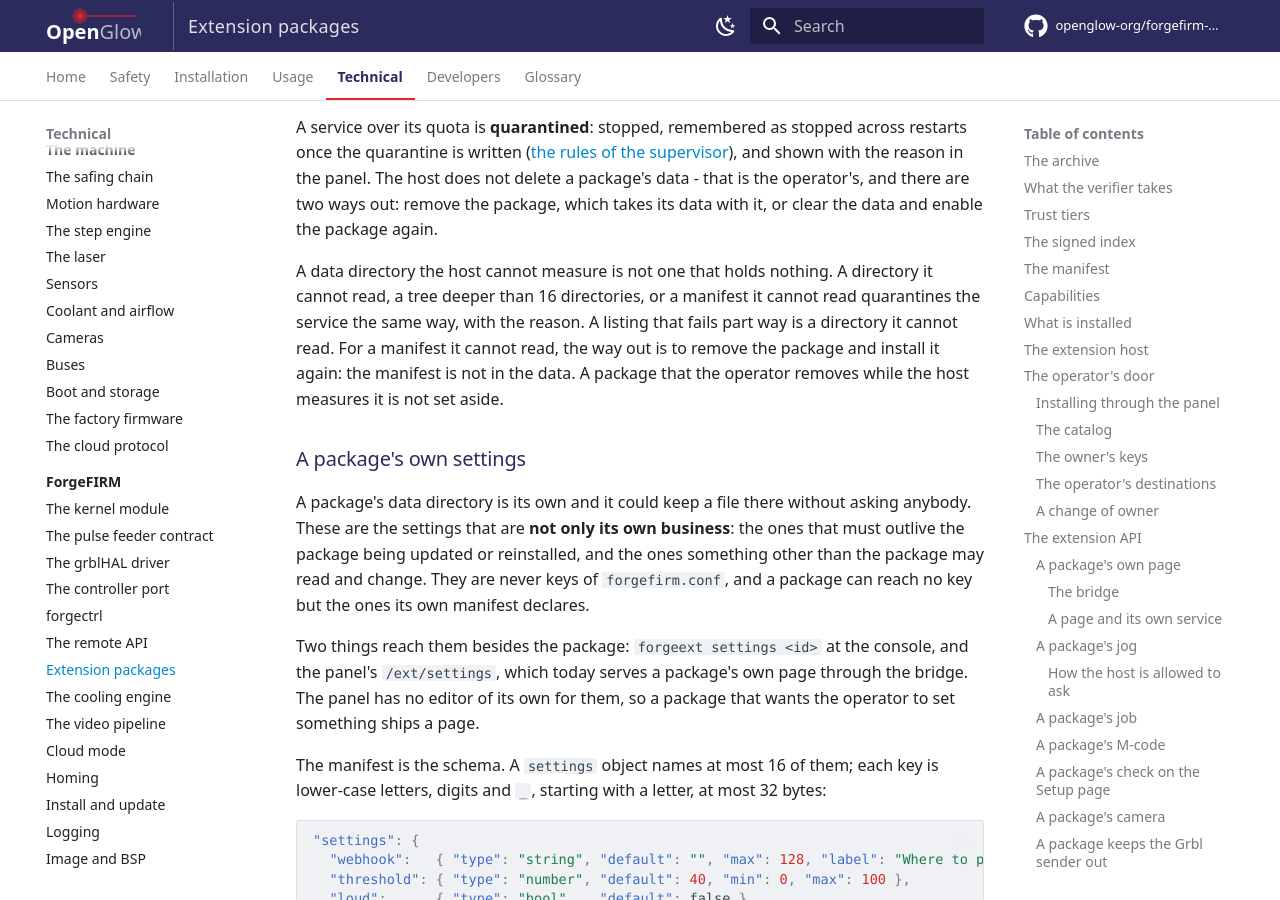
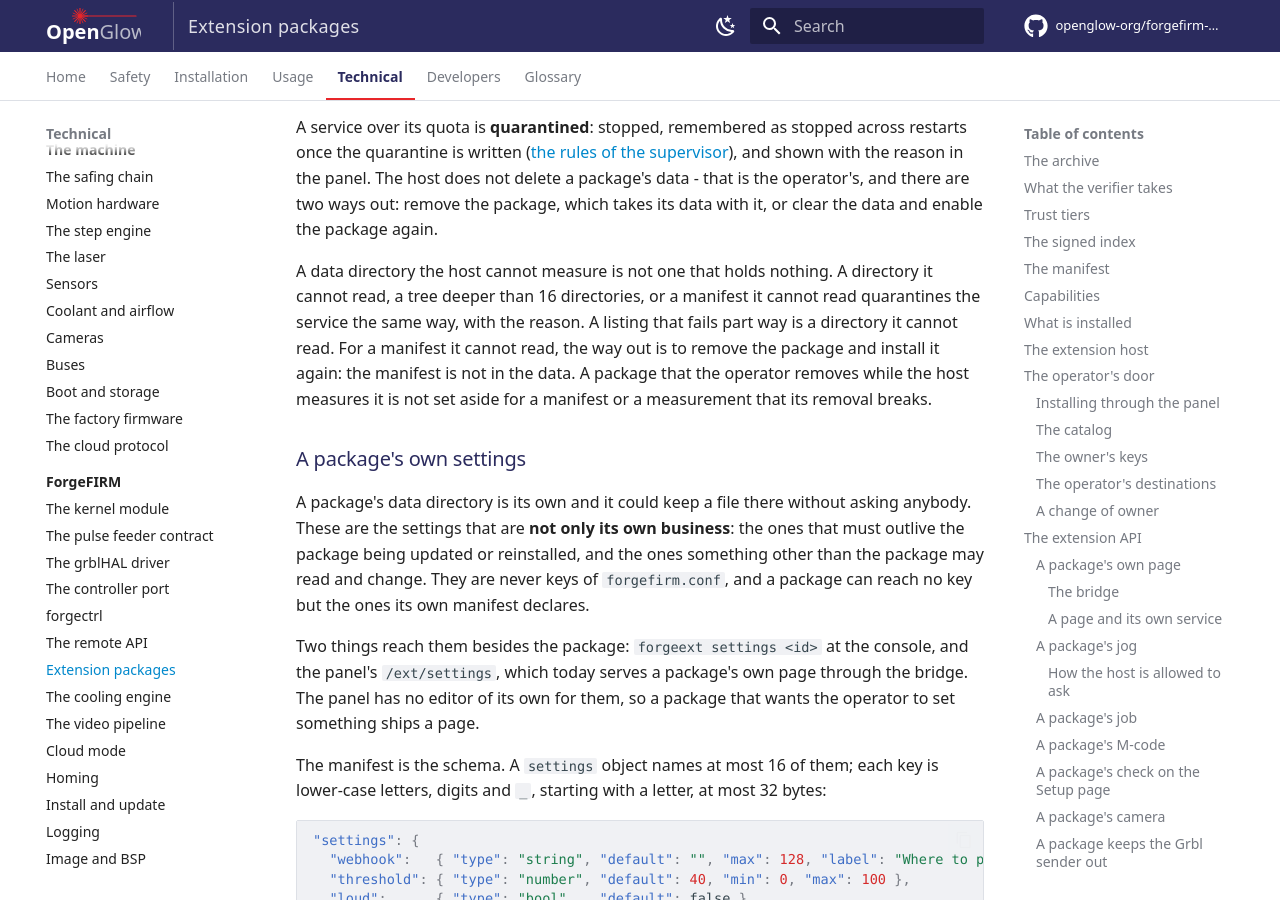
Before and after one commit to openglow-org/forgefirm-docs, an MkDocs documentation site: the page built from docs/technical/forgefirm/extensions.md, in a window 1280 px wide and 900 px high, scrolled down 31755 px. Built offline with MkDocs 1.6.1 and Material for MkDocs 9.7.7, drawn with Linux system fonts in a browser that asks for light colours; comment, search, counter and statistics services are not loaded.

Commit message:
Extensions: a removal while the host measures sets nothing aside for a manifest or a measurement it breaks
Docs only. The storage quota said that a package the operator removes
while the host measures it is not set aside. The host reads state.json
again only when the manifest read or the measurement failed; a
measurement that completes over the quota after the removal has
written the state still sets the service aside, until the next sync
drops it from the table. The removal writes the state before it
deletes anything, and the walk skips an entry that is gone, so such a
measurement can complete.

- technical/forgefirm/extensions.md, The storage quota: a package that
  the operator removes while the host measures it is not set aside for
  a manifest or a measurement that its removal breaks.

Proof: python -B scripts/check-style.py (style: clean), python -B
scripts/check-interfaces.py (interfaces: clean (245 checked)), and
the strict zensical build (No issues found) on the committed tree. The
rule is forgeext's src/run.c: quota_turn calls still_installed only
for a manifest or a measurement that failed (used < 0), and an
over-quota measurement goes on to "set aside" and super_quarantine;
ext_remove in src/install.c writes state.json first, then removes
pkg/<id> and data/<id>. run_test.py's step "removed inside the turn
that measures it: not set aside by the measurement its removal breaks"
(build.yml, as root) holds the guarded case.

Acceptance: none; docs only.

```diff
--- a/docs/technical/forgefirm/extensions.md
+++ b/docs/technical/forgefirm/extensions.md
@@ -1244,7 +1244,8 @@ it cannot read quarantines the service the same way, with the reason. A
 listing that fails part way is a directory it cannot read. For a manifest
 it cannot read, the way out is to remove the package and install it again:
 the manifest is not in the data. A package that the operator removes while
-the host measures it is not set aside.
+the host measures it is not set aside for a manifest or a measurement that
+its removal breaks.
 
 ### A package's own settings
 
```
